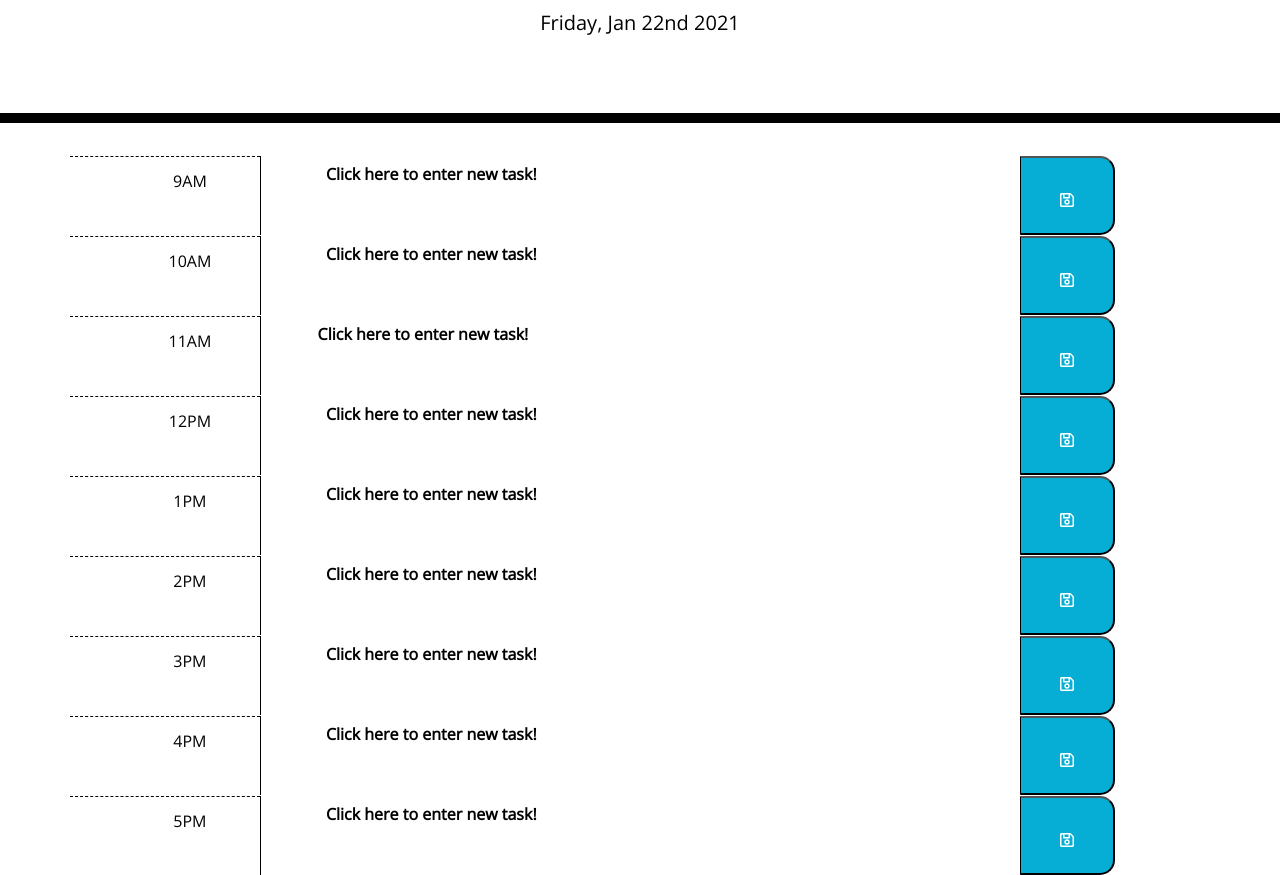
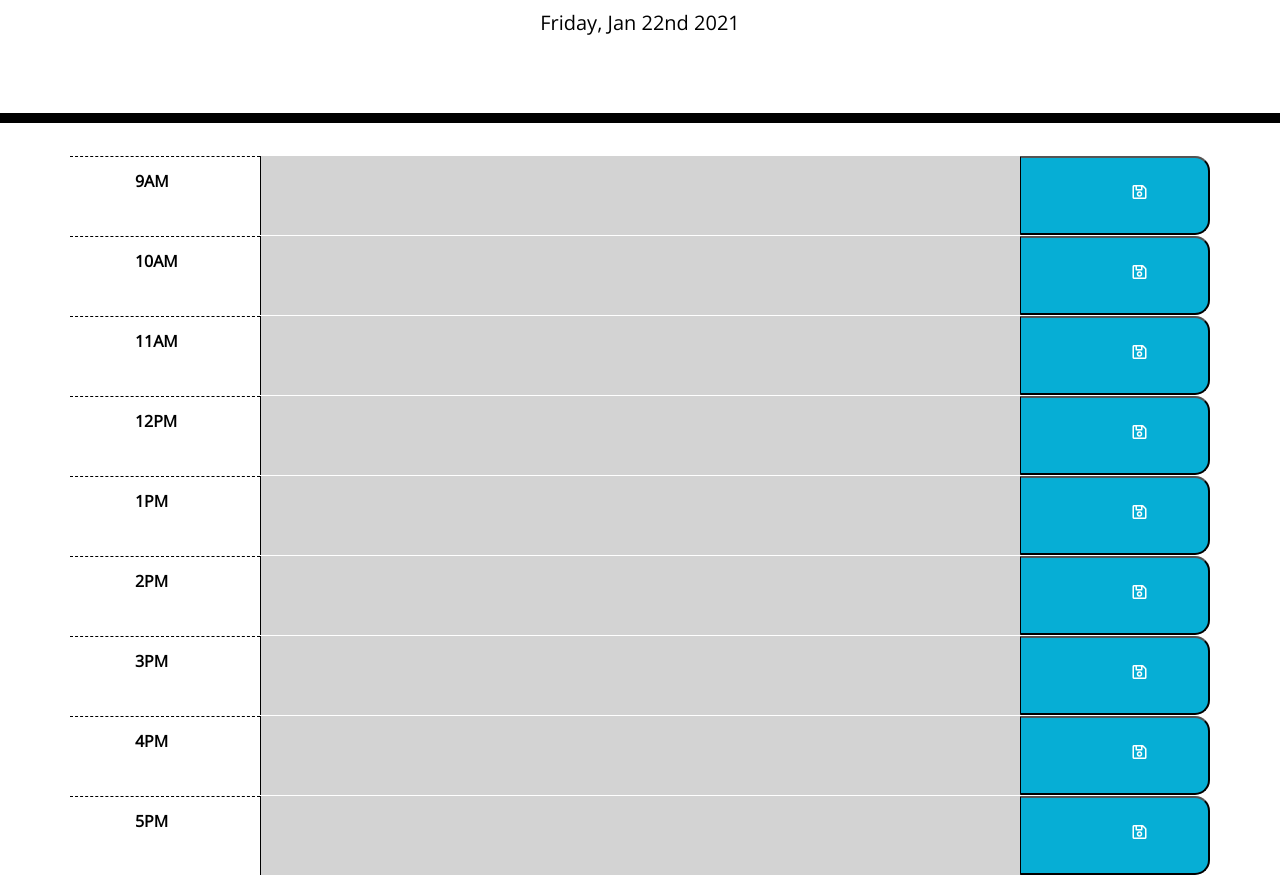
Before and after one commit to JWelch775/work-day-planner, a plain HTML site: page index.html in a window 1280 px wide. Shown: the part 197-1072 px from the top of the page. Drawn offline with nearby package versions, Linux system fonts and the light colour scheme.

Commit message:
added function for tracking time and changing the class for tasks depending on the current hour

```diff
--- a/assets/js/script.js
+++ b/assets/js/script.js
@@ -12,9 +12,53 @@ $(".saveBtn").on("click", function()
         //console.log(timeEl);
 
         //save in localStorage
-        localStorage.setItem(taskEl, timeEl);
+        localStorage.setItem(timeEl, taskEl);
     });
 
-//use saveBtn to save tasks to local storage and complete task edit
+//change task background colors to indicate if that time frame is in the past present or future
 
-//change task background colors to indicate if that time frame is in the past present or future
+function trackTime()
+    {
+        //get current time in hours
+        var currentHour = moment().hour();
+        console.log(currentHour);
+
+        //loop over time blocks
+        $(".time-block").each(function()
+        {
+            var timeBlock = parseInt($(this).attr("id").split("hour-")[1]);
+
+            //check time and add the bg classes
+            if(timeBlock < currentHour)
+                {
+                    $(this).removeClass("future");
+                    $(this).removeClass("present");
+                    $(this).addClass("past");
+                }
+            else if(timeBlock === currentHour)
+                {
+                    $(this).removeClass("future");
+                    $(this).removeClass("past");
+                    $(this).addClass("present");
+                }
+            else
+                {
+                    $(this).removeClass("present");
+                    $(this).removeClass("past");
+                    $(this).addClass("future");
+                }
+        })
+    }
+
+//get tasks from localStorage if there are any
+$("#hour-9 .description").val(localStorage.getItem("hour-9"));
+$("#hour-10 .description").val(localStorage.getItem("hour-10"));
+$("#hour-11 .description").val(localStorage.getItem("hour-11"));
+$("#hour-12 .description").val(localStorage.getItem("hour-12"));
+$("#hour-13 .description").val(localStorage.getItem("hour-13"));
+$("#hour-14 .description").val(localStorage.getItem("hour-14"));
+$("#hour-15 .description").val(localStorage.getItem("hour-15"));
+$("#hour-16 .description").val(localStorage.getItem("hour-16"));
+$("#hour-17 .description").val(localStorage.getItem("hour-17"));
+
+trackTime();
--- a/index.html
+++ b/index.html
@@ -37,7 +37,7 @@
           <textarea class="col-8 description">
             Click here to enter new task!
           </textarea>
-          <button class="saveBtn col-1">
+          <button class="saveBtn col-2">
             <i class="far fa-save mb-2"></i>
           </button>
         </div>
@@ -49,7 +49,7 @@
           <textarea class="col-8 description">
             Click here to enter new task!
           </textarea>
-          <button class="saveBtn col-1">
+          <button class="saveBtn col-2">
             <i class="far fa-save mb-2"></i>
           </button>
         </div>
@@ -61,7 +61,7 @@
           <textarea class="col-8 description">
           Click here to enter new task!
           </textarea>
-          <button class="saveBtn col-1">
+          <button class="saveBtn col-2">
             <i class="far fa-save mb-2"></i>
           </button>
         </div>
@@ -73,7 +73,7 @@
           <textarea class="col-8 description">
             Click here to enter new task!
           </textarea>
-          <button class="saveBtn col-1">
+          <button class="saveBtn col-2">
             <i class="far fa-save mb-2"></i>
           </button>
         </div>
@@ -85,7 +85,7 @@
           <textarea class="col-8 description">
             Click here to enter new task!
           </textarea>
-          <button class="saveBtn col-1">
+          <button class="saveBtn col-2">
             <i class="far fa-save mb-2"></i>
           </button>
         </div>
@@ -97,7 +97,7 @@
           <textarea class="col-8 description">
             Click here to enter new task!
           </textarea>
-          <button class="saveBtn col-1">
+          <button class="saveBtn col-2">
             <i class="far fa-save mb-2"></i>
           </button>
         </div>
@@ -109,8 +109,8 @@
           <textarea class="col-8 description">
             Click here to enter new task!
           </textarea>
-          <button class="saveBtn col-1">
-            <i class="far fa-save"></i>
+          <button class="saveBtn col-2">
+            <i class="far fa-save mb-2"></i>
           </button>
         </div>
 
@@ -121,19 +121,19 @@
           <textarea class="col-8 description">
             Click here to enter new task!
           </textarea>
-          <button class="saveBtn col-1">
+          <button class="saveBtn col-2">
             <i class="far fa-save mb-2"></i>
           </button>
         </div>
 
         <div id="hour-17" class="row time-block">
-          <div class="col-2 hour hour-17">
+          <div class="col-2 hour">
             5PM
           </div>
           <textarea class="col-8 description">
             Click here to enter new task!
           </textarea>
-          <button class="saveBtn col-1">
+          <button class="saveBtn col-2">
             <i class="far fa-save mb-2"></i>
           </button>
         </div>
```
